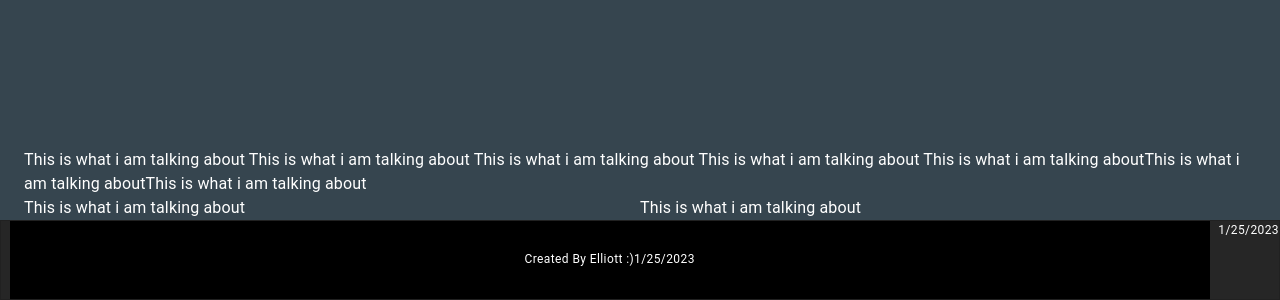
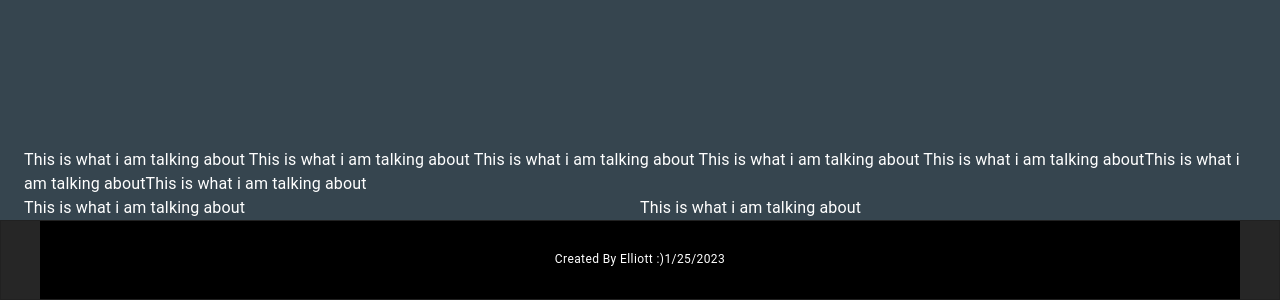
Before and after one commit to Elliottscode/Elliottscode-portfolio, a React app: page / in a window 1280 px wide. Shown: the part 695-995 px from the top of the page. Built offline with nearby package versions, Linux system fonts and the light colour scheme.

Commit message:
Update Footer.tsx

```diff
--- a/src/component/Footer.tsx
+++ b/src/component/Footer.tsx
@@ -34,9 +34,7 @@ return (
                     {`${new Date().toLocaleDateString()}`}
                 </Typography>
         </Container>
-                <Typography variant="caption">
-                    {`${new Date().toLocaleDateString()}`}
-                </Typography>
+
 
 
 
```
